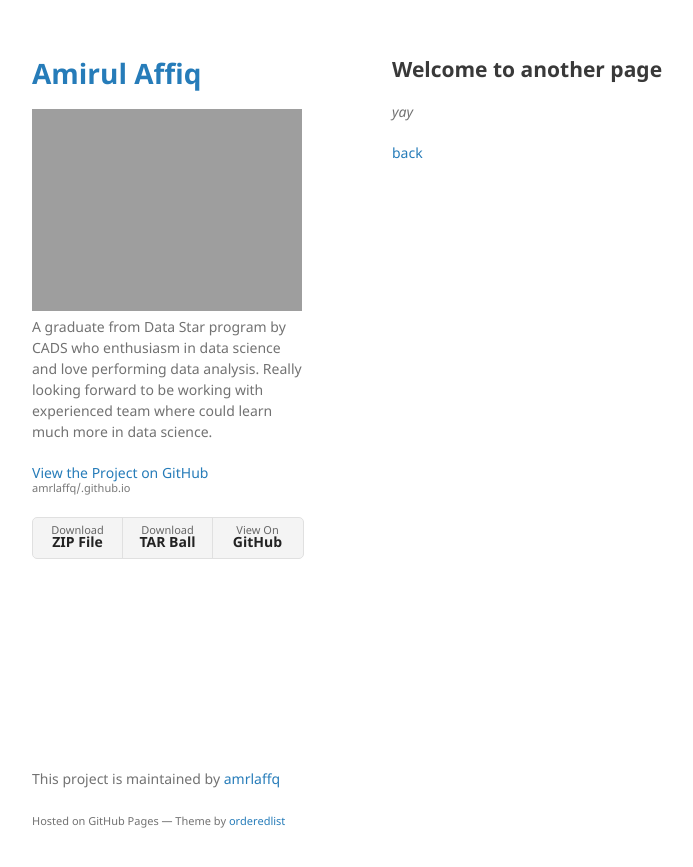
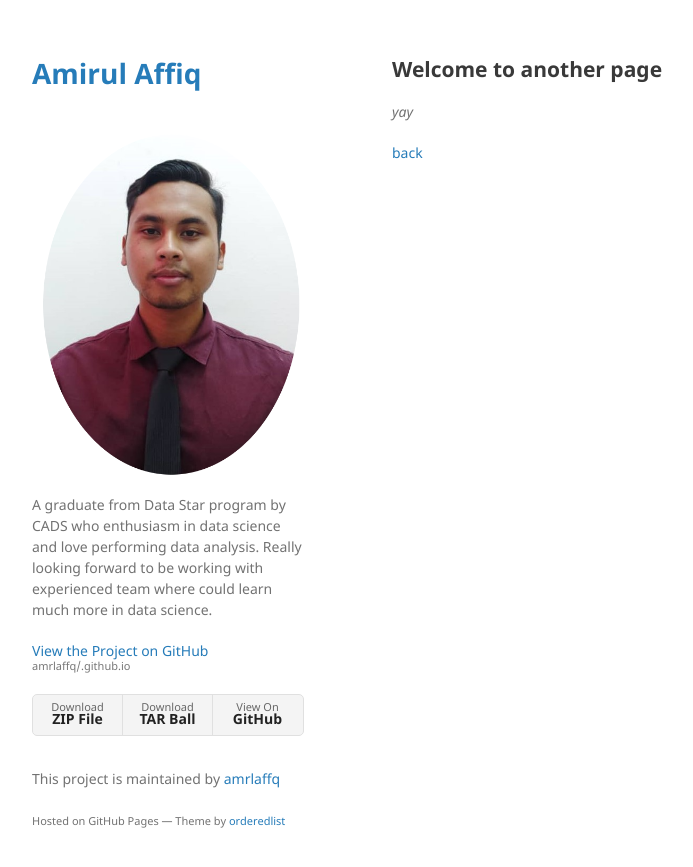
Before and after one commit to amrlaffq/.github.io, a Jekyll site: the page built from another-page.md, in a window 1280 px wide. Shown: the top 867 px of the page, without its empty margins (178-871 px from the left). Built offline with Jekyll 4.4.1, drawn with Linux system fonts in a browser that asks for light colours; our own code applies the rules of GitHub Pages for plain Markdown files.

Commit message:
Update _config.yml

```diff
--- a/_config.yml
+++ b/_config.yml
@@ -1,5 +1,5 @@
 title: Amirul Affiq
-logo: 'https://amrlaffq.github.io/images/profile pic github.png'
+logo: 'https://amrlaffq.github.io/images/profile pic.png'
 description: A graduate from Data Star program by CADS who enthusiasm in data science and love performing data analysis. Really looking forward to be working with experienced team where could learn much more in data science.
 show_downloads: true
 google_analytics:
```
